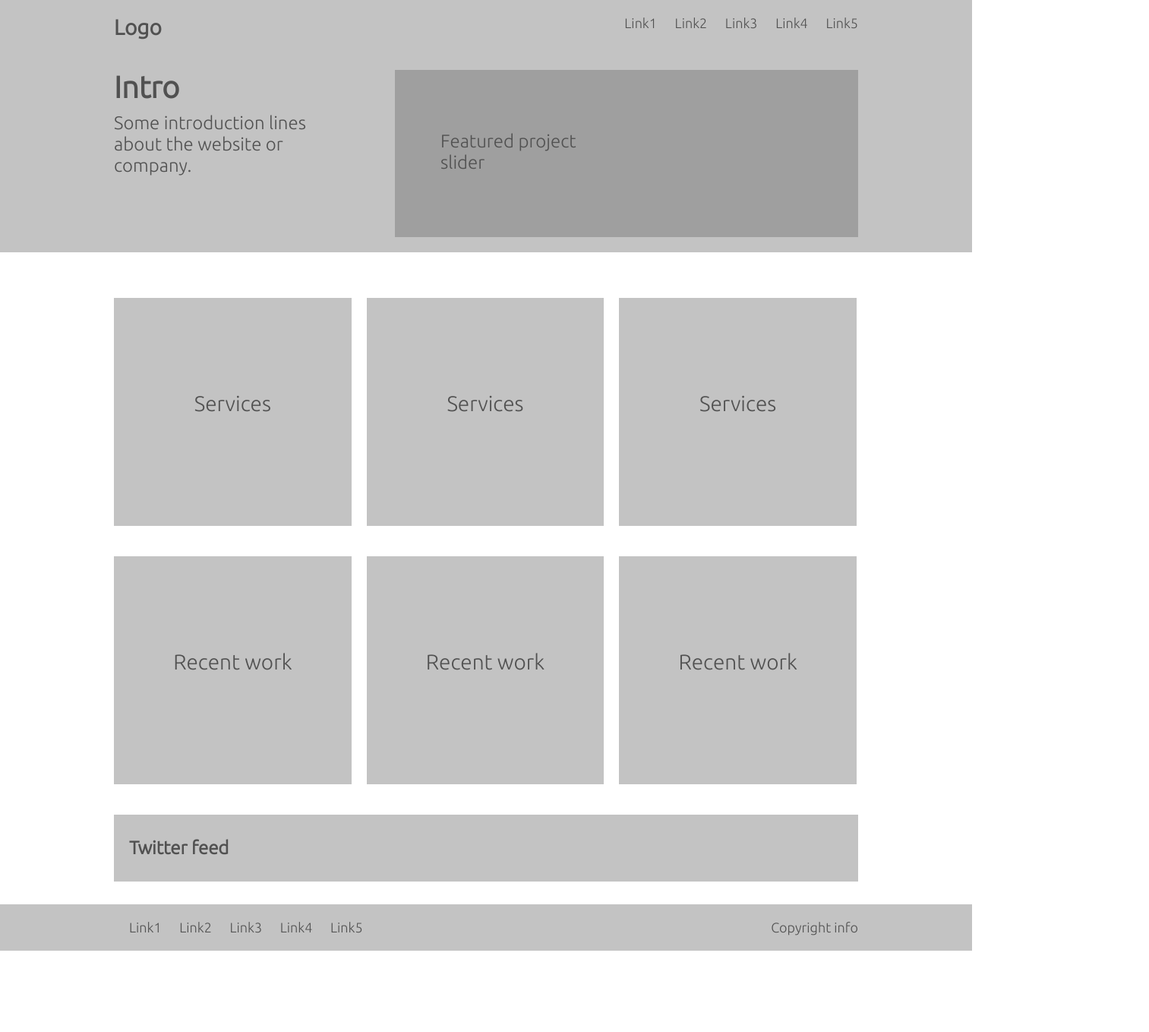
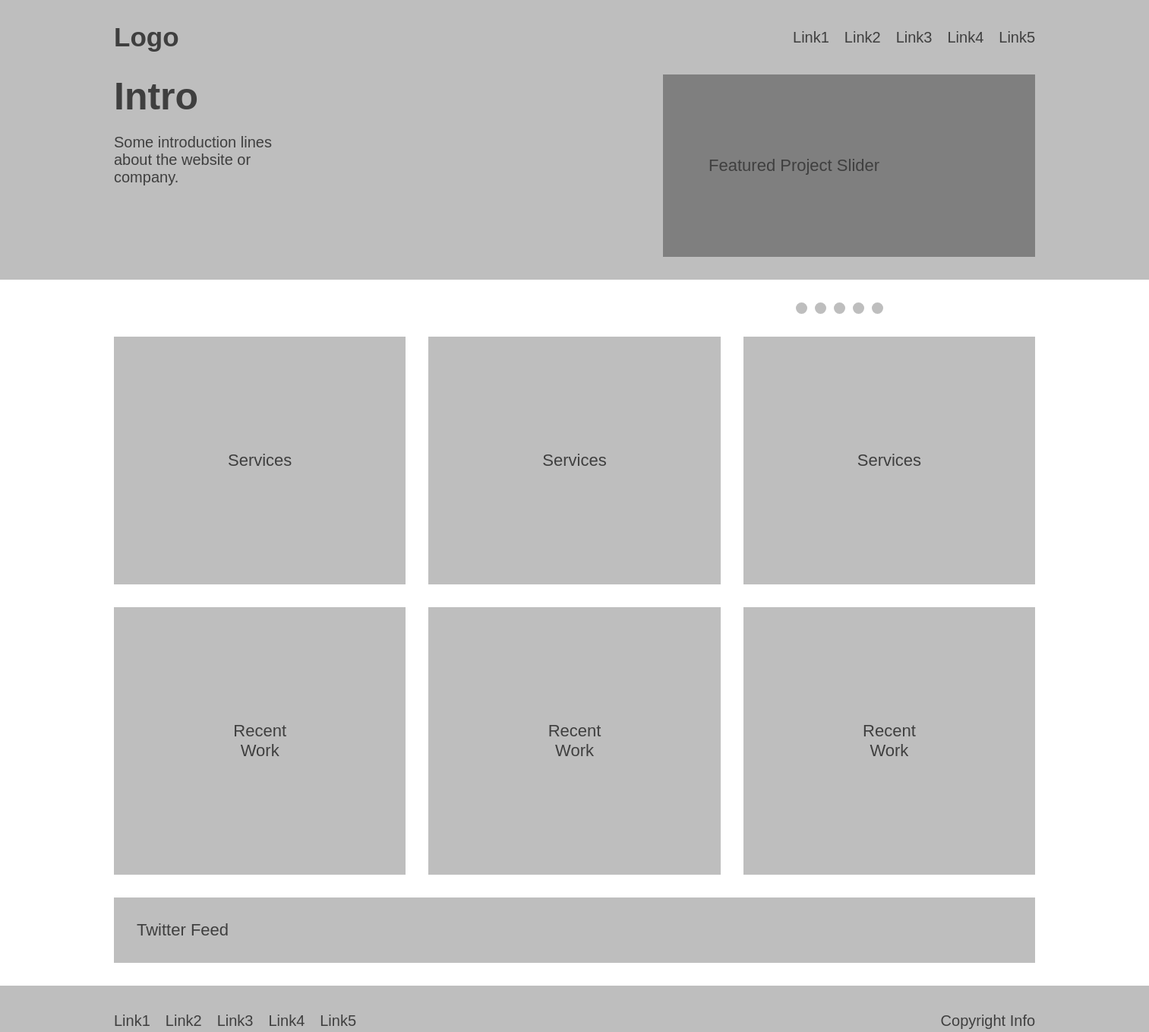
Before and after one commit to LazarevskiGoce16/domashna-box, a plain HTML site: page index.html in a window 1280 px wide. Shown: the whole page at 76% size, 1513 px wide, since content can reach past the window. Before the commit the page ends 1251 px from the top, so only its background shows below. Drawn offline with Linux system fonts and the light colour scheme; files that its build step writes are made by us from their sources.

Commit message:
Improved the first version

```diff
--- a/index.html
+++ b/index.html
@@ -1,85 +1,61 @@
 <!DOCTYPE html>
 <html>
     <head>
-        <title>Homework explanation and absolute/relative/fixed/sticky positioning</title>
+        <title>Vezhba - Grid & Box</title>
         <meta charset="utf-8">
-        <link rel="stylesheet" href="./styles.css">
-        <!-- Links -->
-        <link rel="preconnect" href="https://fonts.googleapis.com">
-        <link rel="preconnect" href="https://fonts.gstatic.com" crossorigin>
-        <link href="https://fonts.googleapis.com/css2?family=Ubuntu:wght@300&display=swap" rel="stylesheet">
+        <link rel="stylesheet" href="./css/style.css">
     </head>
     <body>
-        <main id="wrapper">
-            <section id="hero">
-                <div class="section-wrapper">
-                    <header>
+        <main>
+            <nav>
                 <div class="logo">
                     <h2>Logo</h2>
                 </div>
-                        <nav class="nav-links">
-                            <nav>
-                                <ul>
-                                    <li><a href="">Link1</a></li>
-                                    <li><a href="">Link2</a></li>
-                                    <li><a href="">Link3</a></li>
-                                    <li><a href="">Link4</a></li>
-                                    <li><a href="">Link5</a></li>
-                                </ul>
+                <div class="links">
+                    <a href="#">Link1</a>
+                    <a href="#">Link2</a>
+                    <a href="#">Link3</a>
+                    <a href="#">Link4</a>
+                    <a href="#">Link5</a>
+                </div>
             </nav>
-                        </nav>
-                    </header>
-                    <div class="hero-content">
-                        <div class="hero-block intro">
+            <section class="hero">
+                <div class="intro">
                     <h2>Intro</h2>
                     <p>Some introduction lines about the website or company.</p>
                 </div>
-                        <div class="hero-block slider">
-                            <h2>Featured project slider</h2>
-                        </div>
-                    </div>
+                <div class="slider">
+                    <p>Featured Project Slider</p>
                 </div>
              </section>
-            <section id="content-blocks">
-                <div class="section-wrapper">
-                    <div class="services">
-                        <div class="single-content-block">
-                            <h2>Services</h2>
-                        </div>
-                        <div class="single-content-block">
-                            <h2>Services</h2>
-                        </div>
-                        <div class="single-content-block">
-                            <h2>Services</h2>
-                        </div>
-                    </div>
-                    <div class="recent-work">
-                        <div class="single-content-block">
-                        <h2>Recent work</h2>
-                        </div>
-                        <div class="single-content-block">
-                        <h2>Recent work</h2>
-                        </div>
-                        <div class="single-content-block">
-                        <h2>Recent work</h2>
-                        </div>
-                    </div>
-                    <div class="twitter-feed">
-                    <h2>Twitter feed</h2>
-                    </div>
+            <section class="circles">
+                <div class="circle"></div>
+                <div class="circle"></div>
+                <div class="circle"></div>
+                <div class="circle"></div>
+                <div class="circle"></div>
+            </section>
+            <section class="box">
+                <div class="services">Services</div>
+                <div class="services">Services</div>
+                <div class="services">Services</div>
+                <div class="recent-work">Recent Work</div>
+                <div class="recent-work">Recent Work</div>
+                <div class="recent-work">Recent Work</div>
+            </section>
+            <section class="twitter">
+                <span>Twitter Feed</span>
              </section>
             <footer>
-                <div class="section-wrapper">
-                    <div class="nav-links">
-                        <ul>
-                            <li><a href="">Link1</a></li>
-                            <li><a href="">Link2</a></li>
-                            <li><a href="">Link3</a></li>
-                            <li><a href="">Link4</a></li>
-                            <li><a href="">Link5</a></li>
-                        </ul>
+                 <div class="links">
+                    <a href="#">Link1</a>
+                    <a href="#">Link2</a>
+                    <a href="#">Link3</a>
+                    <a href="#">Link4</a>
+                    <a href="#">Link5</a>
                 </div>
-                    <span class="copyright">Copyright info</span>
+                <div class="copyright">
+                    <span>Copyright Info</span>
                 </div>
             </footer>
         </main>
--- a/style.css
+++ b/style.css
@@ -1,70 +1,132 @@
 body {
-    background-color: lightgray;
+    font-family: sans-serif;
+    width: 100%;
+    height: 100%;
+    margin: 0px;
+    display: grid;
+}
+main {
+    width: 100%;
+}
+nav {
+    display: flex;
+    width: 100%;
+    background-color: #bebebe;
+    align-items: center;
+    justify-content: space-between;
 }
 .logo {
-    display: inline-block;
-    background-color: gray;
-    margin: 20px 50px 10px 50px;
-    width: 1350px;
-    padding: 35px;
-    font-style: initial;
-    font-size: 40px;
-    color: #202020;
+    display: flex;
+    margin-left: 150px;
 }
-nav {
-    display: inline-block;
-    background-color: gray;
-    margin: 10px 50px 10px 50px;
-    width: 1380px;
-    padding: 20px;
-    font-style: initial;
-    font-size: 25px;
-    color: #202020;
+.links {
+    display: flex;
+    margin-right: 150px;
+}
+.logo h2 {
+    color: #3f3f3f;
+    font-size: 35px;
+}
+.links a {
+    text-decoration: none;
+    color: #3f3f3f;
+    margin-left: 20px;
+    font-size: 20px;
+}
+.hero {
+    display: flex;
+    width: 100%;
+    background-color: #bebebe;
+    justify-content: space-between;
+    padding-bottom: 30px;
+}
+.intro {
+    margin-left: 150px;
+}
+.intro h2 {
+    color: #3f3f3f;
+    font-size: 50px;
+    margin: 0px;
+}
+.intro p {
+    color: #3f3f3f;
+    font-size: 20px;
+    width: 250px;
+}
+.slider {
+    display: flex;
+    margin-right: 150px;
+    background-color: #7f7f7f;
+    padding: 60px;
+    width: 370px;
+    height: 120px;
+    align-items: center;
+}
+.slider p {
+    color: #3f3f3f;
+    font-size: 22px;
+}
+.circles {
+    display: flex;
+    margin: 30px 350px 30px 150px;
+    align-items: center;
+    justify-content: flex-end;
+}
+.circle {
+    background-color: #bebebe;
+    width: 15px;
+    height: 15px;
+    border-radius: 50%;
+    margin-left: 10px;
+}
+.box {
+    display: grid;
+    gap: 30px;
+    margin-left: 150px;
+    margin-right: 150px;
+    grid-template-columns: repeat(3, 1fr);
+}
+.services {
+    display: grid;
+    background-color: #bebebe;
+    color: #3f3f3f;
+    align-content: center;
     text-align: center;
+    padding: 150px;
+    font-size: 22px;
 }
-header {
-    display: inline-block;
-    background-color: gray;
-    margin: 10px 50px 10px 50px;
-    width: 1300px;
-    padding: 60px;
-    font-style: initial;
-    font-size: 30px;
-    color: #202020;
+.recent-work {
+    display: grid;
+    background-color: #bebebe;
+    color: #3f3f3f;
+    align-content: center;
     text-align: center;
+    padding: 150px;
+    font-size: 22px;
 }
-.side-bar {
-    display: inline-block;
-    background-color: gray;
-    margin: 10px 10px 10px 50px;
-    width: 450px;
-    height: 500px;
-    padding: 25px;
-    font-style: initial;
-    font-size: 35px;
-    color: #202020;
-    text-align: center;
+.twitter {
+    display: flex;
+    margin: 30px 150px 30px 150px;
+    background-color: #bebebe;
+    padding: 30px;
 }
-.body {
-    display: inline-block;
-    background-color: gray;
-    margin: 10px 20px 10px 10px;
-    width: 855px;
-    height: 510px;
-    padding: 20px;
-    font-style: initial;
-    font-size: 40px;
-    color: #202020;
-    text-align: center;
+.twitter span {
+    color: #3f3f3f;
+    font-size: 22px;
 }
 footer {
-    display: inline-block;
-    background-color: gray;
-    margin: 10px 50px 10px 50px;
-    width: 1380px;
-    padding: 20px;
-    font-style: initial;
-    font-size: 25px;
-    color: #202020;
-    text-align: center;
+    display: flex;
+    background-color: #bebebe;
+    align-items: center;
+    justify-content: space-between;
+    padding-top: 35px;
+    padding-bottom: 35px;
 }
+footer .links {
+    margin-left: 130px;
+}
+footer .copyright {
+    margin-right: 150px;
+    color: #3f3f3f;
+    font-size: 20px;
+}
```
Lines whose indentation alone changed are shown as unchanged.
